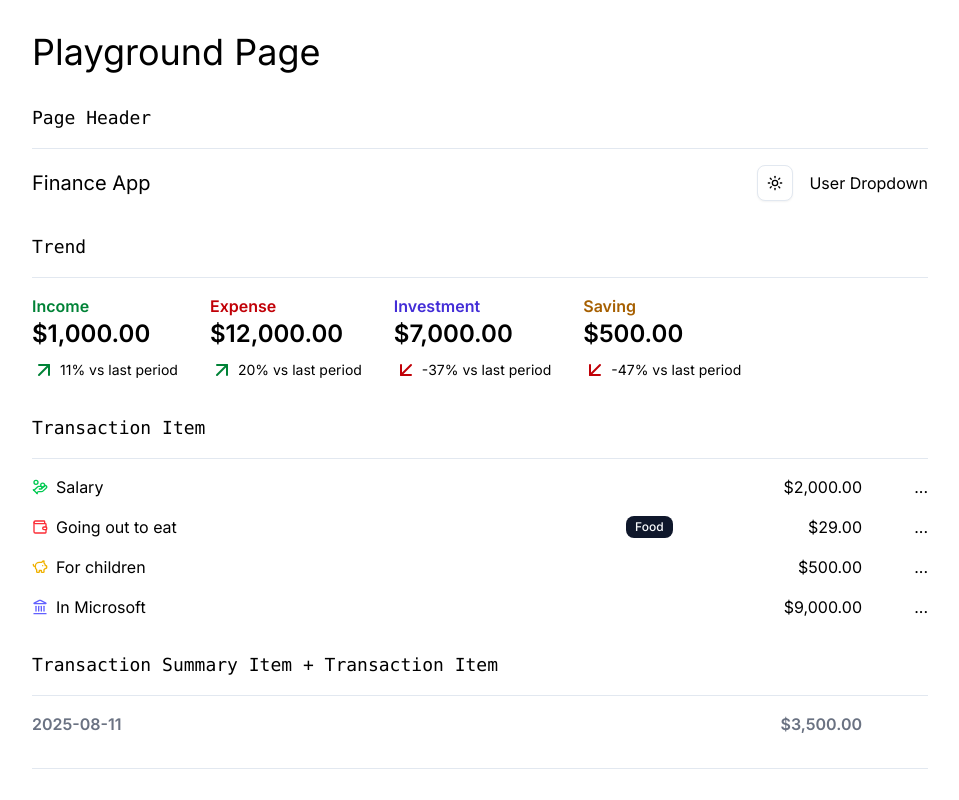
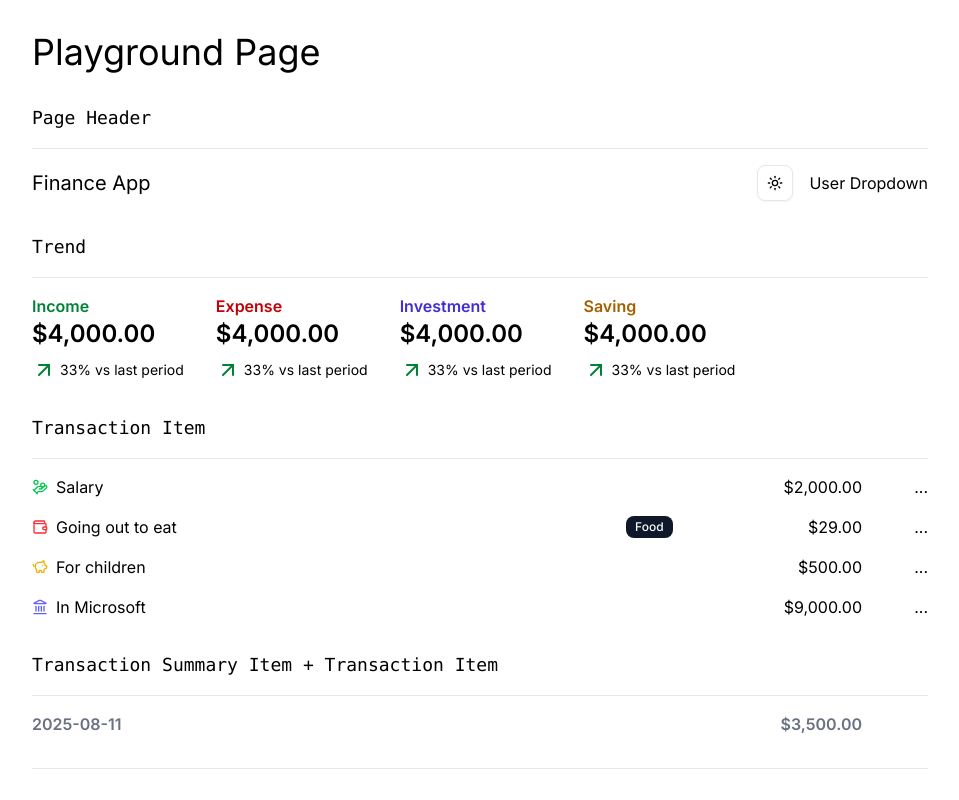
Before and after one commit to rohxn-rai/finance-app-nextjs, a Next.js app: page /playground in a window 1280 px wide. Shown: the top 800 px of the page, without its empty margins (160-1119 px from the left). Built offline with nearby package versions, Linux system fonts and the light colour scheme; data requests are answered from the project's data file.

Commit message:
added trend
Signed-off-by: rohxn-rai <rohan.rai932@outlook.com>

```diff
--- a/components/trend.tsx
+++ b/components/trend.tsx
@@ -1,52 +1,14 @@
-import useFormatCurrency from "@/hooks/use-format-currency";
-import { ArrowDownLeft, ArrowUpRight } from "lucide-react";
-import { useMemo } from "react";
+import BaseTrend from "@/components/base-trend";
 
-const Trend = ({
+const Trend = async ({
   type,
-  amount,
-  prevAmount,
 }: {
   type: "Income" | "Expense" | "Investment" | "Saving";
-  amount: number;
-  prevAmount?: number;
 }) => {
-  const colorClasses = {
-    Income: "text-green-700 dark:text-green-300",
-    Expense: "text-red-700 dark:text-red-300",
-    Investment: "text-indigo-700 dark:text-indigo-300",
-    Saving: "text-yellow-700 dark:text-yellow-300",
-  };
+  const response = await fetch(`http://localhost:3100/trends/${type}`);
 
-  const calcPercentageChange = (amount: number, prevAmount?: number) => {
-    if (!prevAmount || !amount) return 0;
-    return ((amount - prevAmount) / prevAmount) * 100;
-  };
-
-  const percentageChange = useMemo(
-    () => calcPercentageChange(amount, prevAmount),
-    [amount, prevAmount]
-  );
-
-  const formattedAmount = useFormatCurrency(amount);
-
-  return (
-    <div>
-      <div className={`font-semibold ${colorClasses[type]}`}>{type}</div>
-      <div className="text-2xl font-semibold text-black dark:text-white mb-2">
-        {formattedAmount}
-      </div>
-      <div className="flex flex-row gap-1 items-center text-sm">
-        {percentageChange <= 0 && (
-          <ArrowDownLeft className="text-red-700 dark:text-red-300" />
-        )}
-        {percentageChange > 0 && (
-          <ArrowUpRight className="text-green-700 dark:text-green-300" />
-        )}
-        {percentageChange.toFixed(0)}% vs last period
-      </div>
-    </div>
-  );
+  const { amount, prevAmount } = await response.json();
+  return <BaseTrend type={type} amount={amount} prevAmount={prevAmount} />;
 };
 
 export default Trend;
```
